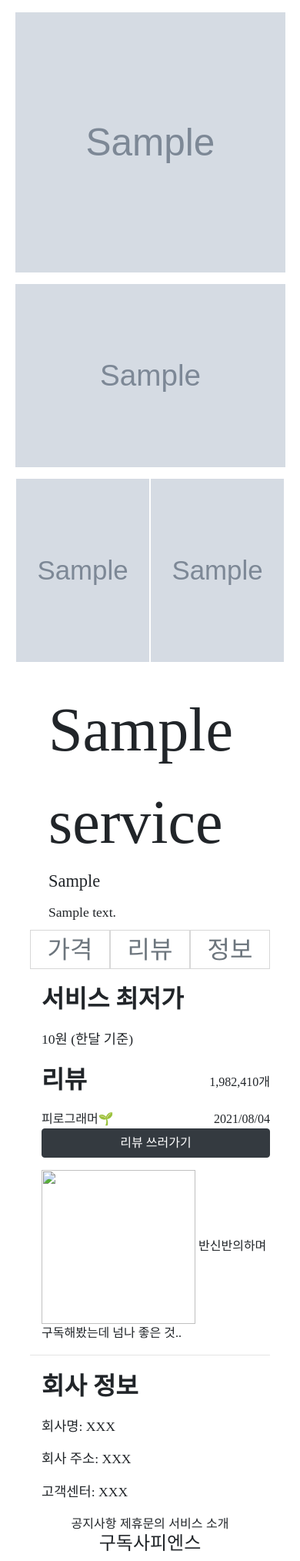
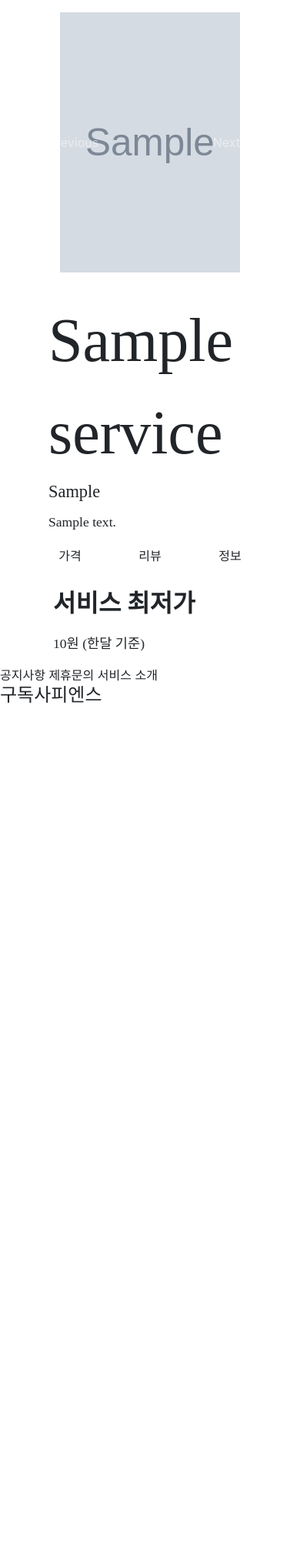
Before and after one commit to TEAM-GudokSapiens/Gudok_Sapiens, a Django app: page /services/detail/1/ in a window 390 px wide. Shown: the part 96-2124 px from the top of the page at 77% size. After the commit the page ends 1009 px from the top, so only its background shows below. Run offline with Django 3.2, Linux system fonts and the light colour scheme; tables that the repository leaves empty hold one stand-in row (values such as "Sample post"); grey boxes marked "Sample" are stand-in pictures; some libraries are stand-ins or nearby versions; some web fonts are replaced.

Commit message:
Design: [헤더 반응형 완성 // 서비스 디테일 푸터 오류 해결]

```diff
--- a/config/templates/header.html
+++ b/config/templates/header.html
@@ -8,41 +8,22 @@
     aria-controls="navbarCollapse" aria-expanded="false" aria-label="Toggle navigation">
     <span class="navbar-toggler-icon"></span>
   </button>
-  <div class="top-header-links collapse navbar-collapse justify-content-end " id="navbarCollapse">
+  <div class="top-header-links collapse navbar-collapse justify-content-end" id="navbarCollapse">
     <a class="d-block nav-link text-dark" href="">홈</a><!-- 홈 -->
     <a class="d-block nav-link hover text-dark" href="">커뮤니티</a><!-- 커뮤니티 -->
-    <div class="navbar-brand d-flex justify-content-between ">
-      <a class="nav-link hover text-dark under-nav" href="">나에게 맞는 서비스찾기</a><!-- 나에게맞는서비스찾기 -->
-      <span>
+    <div class="navbar-brand d-flex justify-content-between bottom-hedaer-links">
+      <a class="nav-link hover text-dark" href="">나에게 맞는 서비스찾기</a><!-- 나에게맞는서비스찾기 -->
       {% if user.is_authenticated %}
       <!--로그인상태-->
+      <a href="{% url 'users:detail' user.id %}"
+      class="btn btn-outline-dark rounded-pill col-3 d-flex flex-column justify-content-center align-items-center ml-3 user-info">유저정보</a>
       <a href="{% url 'users:logout' %}"
-          class="btn btn-outline-dark rounded-pill col-3 d-flex flex-column justify-content-center align-items-center ml-3">로그아웃</a>
-        <a href="{% url 'users:detail' user.id %}"
-          class="btn btn-outline-dark rounded-pill col-3 d-flex flex-column justify-content-center align-items-center ml-3">유저정보</a>
+        class="btn btn-outline-dark rounded-pill col-3 d-flex flex-column justify-content-center align-items-center ml-2 mr-5 logout">로그아웃</a>
       {% else %}
       <!--로그아웃상태-->
       <a href="{% url 'users:login' %}"
-          class="btn btn-outline-dark rounded-pill col-10 d-flex flex-column justify-content-center align-items-center ml-3">로그인</a>
+        class="btn btn-outline-dark rounded-pill col-4 d-flex flex-column justify-content-center align-items-center ml-3">로그인</a>
       {% endif %}
-      </span>
     </div>
   </div>
 </div>
-
-
-{% comment %}
-<div class="navbar">
-  <a href="">전체보기</a><!-- 전체보기 -->
-  <a href="">라이프스타일</a><!-- 라이프스타일 -->
-  <a href="{% url 'services:foods_list' %}">음식</a><!-- 음식 -->
-  <a href="">음식</a>
-  <a href="">컨텐츠</a><!-- 컨텐츠 -->
-  <a href="">뉴스레터</a><!-- 뉴스레터 -->
-  <form action="" method="post">
-    {% csrf_token %}
-    {{ form.as_table }}
-    <input type="submit" value="검색" class="btn btn-primary btn-sm">
-  </form>
-</div>
-{% endcomment %}
--- a/services/templates/services/detail.html
+++ b/services/templates/services/detail.html
@@ -1,10 +1,38 @@
 {% extends "base.html" %}
 {% block content %}
-<div class="d-flex justify-content-center main-part">
+<div class="d-flex justify-content-center">
     <div class="detail-container mt-3">
         <div class="img-container d-flex justify-content-around">
             <div class="main-img-container">
-                <img src="{{ service.img1.url }}" class="main-img" />
+                <img src="{{ service.img1.url }}" class="main-img"/>
+
+                <!-- carousel -->
+                <div id="carouselControls" class="carousel slide" data-bs-ride="carousel">
+                    <div class="carousel-inner">
+                      <div class="carousel-item active">
+                        <img src="{{ service.img1.url }}"/>
+                      </div>
+                      <div class="carousel-item">
+                        <img src="{{ service.img2.url }}"/>
+                      </div>
+                      <div class="carousel-item">
+                        <img src="{{ service.img3.url }}"/>
+                      </div>
+                      <div class="carousel-item">
+                        <img src="{{ service.img4.url }}"/>
+                      </div>
+                    </div>
+                    <button class="carousel-control-prev btn" data-bs-target="#carouselControls" data-bs-slide="prev">
+                        <span class="carousel-control-prev-icon" aria-hidden="true"></span>
+                        <span class="visually-hidden">Previous</span>
+                      </button>
+                      <button class="carousel-control-next btn" data-bs-target="#carouselControls" data-bs-slide="next">
+                        <span class="carousel-control-next-icon" aria-hidden="true"></span>
+                        <span class="visually-hidden">Next</span>
+                      </button>
+                  </div>
+                <!-- carousel end -->
+
             </div>
             <div class="img-sub-container d-flex flex-column">
                 <div>
@@ -26,35 +54,44 @@
                     <div class="service-intro">{{service.intro}}</div>
                     <div class="service-content">{{service.content}}</div>
                 </div>
-            <div class="page-menu d-flex justify-content-around">
-                <div class=""><a href="" class="text-secondary">가격</a></div>
-                <div class=""><a href="" class="text-secondary">리뷰</a></div>
-                <div class=""><a href="" class="text-secondary">정보</a></div>
-            </div>
+                <!-- tab -->
+                <ul class="nav nav-pills mb-3 d-flex justify-content-around" id="pills-tab" role="tablist">
+                    <li class="nav-item col-4" role="presentation">
+                        <button  class="nav-link active btn col-12" id="pills-home-tab" data-bs-toggle="pill" data-bs-target="#pills-home" role="tab" aria-controls="pills-home" aria-selected="true">가격
+                        </button>
+                    </li>
+                    <li class="nav-item col-4" role="presentation">
+                        <button class="nav-link btn col-12" id="pills-profile-tab" data-bs-toggle="pill" data-bs-target="#pills-profile" role="tab" aria-controls="pills-profile" aria-selected="false">리뷰</button>
+                    </li>
+                    <li class="nav-item col-4" role="presentation">
+                        <button class="nav-link btn col-12" id="pills-contact-tab" data-bs-toggle="pill" data-bs-target="#pills-contact" role="tab" aria-controls="pills-contact" aria-selected="false">정보</button>
+                    </li>
+                </ul>
+                <div class="tab-content" id="pills-tabContent">
+                    <div class="tab-pane fade show active" id="pills-home" role="tabpanel" aria-labelledby="pills-home-tab">
                         <div class="price-tab">
                             <div class="tab-title">서비스 최저가</div>
                             <p class="tab-content">{{service.price}}원 (한달 기준)</p>
                         </div>
-
+                    </div>
+                    <div class="tab-pane fade" id="pills-profile" role="tabpanel" aria-labelledby="pills-profile-tab">
                         <div class="review-tab">
                             <div class="tab-title d-inline">리뷰</div>
                             <div class="review-count d-inline">1,982,410개</div>
                             <div class="review-content">
                                 <div class="title-block mb-3">
-                        <div>
-                            <span>피로그래머🌱</span>
-                            <span class="review-date">2021/08/04</span>
-                        </div>
-                        <a href="{% url 'reviews:create' %}"><div class="btn btn-dark col-12">리뷰 쓰러가기</div></a>
+                                    <div class="d-inline">피로그래머🌱</div>
+                                    <div class="review-date d-inline">2021/08/04</div>
                                 </div>
                                 <div class="content-block">
-                        <img src="{{ service.img.url }}" class="review-img" />
+                                    <img src="{{ service.img1.url }}" class="review-img" />
                                     <p class="d-inline">반신반의하며 구독해봤는데 넘나 좋은 것..</p>
                                 </div>
                             </div>
                             <hr>
                         </div>
-
+                    </div>
+                    <div class="tab-pane fade" id="pills-contact" role="tabpanel" aria-labelledby="pills-contact-tab">
                         <div class="info-tab">
                             <div class="tab-title">회사 정보</div>
                             <p class="tab-content">회사명: XXX</p>
@@ -62,6 +99,10 @@
                             <p class="tab-content">고객센터: XXX</p>
                         </div>
                     </div>
+                </div>
+
+                <!-- tabend -->
+
         </div>
         <div class="fixing-box">
             <div class="keywords">
@@ -78,6 +119,5 @@
             </div>
         </div>
     </div>
-
-
+</div>
 {% endblock %}
--- a/static/base.css
+++ b/static/base.css
@@ -1,25 +1,28 @@
+@import url("./reset.css");
+@import url("./font.css");
+
+.nav-link.btn {
+  background-color: white !important;
+  color: inherit !important;
+}
+.nav-link.btn:active,
+.nav-link.btn:hover,
+.nav-link.btn:focus {
+  color: white !important;
+  background-color: rgb(203, 105, 228) !important;
+  border-color: rgb(203, 105, 228) !important;
+  box-shadow: 10px 10px 2px 1px rgba(0, 0, 255, .2) !important;
+}
+
 .service-container {
   width: 35vw;
   font-family: "GmarketSansTTFLight";
-  /* border: 1px solid rgb(215, 215, 215); */
+  max-height: fit-content;
   margin-top: 13px;
-  max-height: fit-content;
 }
-.page-menu div {
-  width: 100vw;
-  text-align: center;
-  height: 6vh;
-  line-height: 6vh;
-  font-size: 2em;
-  border: 1px solid rgb(215, 215, 215);
-}
-.page-menu a {
-  text-decoration: none; /* 링크의 밑줄 제거 */
-  color: inherit; /* 링크의 색상 제거 */
-}
-.page-menu a:hover {
-  text-decoration: none; /* 링크의 밑줄 제거 */
-}
+/* .nav-link: {
+  background-color: aquamarine;
+} */
 .service-name {
   font-size: 5rem;
 }
@@ -63,24 +66,19 @@
   height: 40vh;
 }
 
-.footer-container {
-  text-align: center;
-}
-
 .fixing-box {
   font-family: "KOTRA_SONGEULSSI";
   /* border: 1px solid rgb(215, 215, 215); */
   width: 23.8vw;
   height: auto;
   position: fixed;
-  top: 53%;
+  top: 65%;
   right: 20.2%;
   padding: 10px 20px;
   /* min-width: fit-content; */
 }
 /* font-size: 1.5em; */
-@import url("./reset.css");
-@import url("./font.css");
+
 
 /* .top-header {
   margin: 1rem 0 0 1rem;
@@ -88,7 +86,7 @@
 
 .top-header-title {
   text-decoration: none !important;
-  font-family: 'KOTRA_SONGEULSSI';
+  font-family: "KOTRA_SONGEULSSI";
   font-size: 2rem;
 }
 
@@ -101,15 +99,11 @@
   .top-header-title {
     font-size: 1.5rem;
   }
-  .top-header-links,
-  .under-nav {
+  .top-header-links a {
     font-size: 0.8rem;
   }
   .service-container {
     width: 80vw;
-  }
-  .img-container {
-    width: 100vw;
   }
   .fixing-box {
     display: none;
@@ -119,36 +113,70 @@
     flex-direction: column;
     align-items: center;
   }
+
   .main-img-container {
     width: 90%;
     padding-bottom: 15px;
   }
   .img-container {
+    width: 90vw;
     flex-direction: column;
     align-items: center;
     height: auto;
   }
-  .sub-img-container {
+  .img-sub-container {
     height: auto;
   }
-  .img-sub-container {
-    width: 90vw;
+  .img-sub-container div,
+  .sub-img div {
+    /* width: 90vw;
+    height: auto; */
+    display: none;
+  }
+  .sub-img {
     height: auto;
   }
   .service-content {
     font-size: 1rem;
-    overflow-y: scroll;
   }
-  .sub-img,
-  .second-img {
-    padding: 0px 0px 15px 0px;
-    height: 30vh;
+  .carousel-item img {
+    height: 40vh;
+    /* width: 90vw; */
   }
 }
 @media screen and (max-width: 1150px) {
   .service-content {
     font-size: 1.1rem;
   }
+
+  .img-sub-container {
+    height: 0px;
+    width: 0px;
+  }
+  .img-sub-container div,
+  .sub-img div {
+    /* width: 90vw;
+    height: auto; */
+    display: none;
+  }
+  .sub-img {
+    height: auto;
+  }
+  .main-img-container {
+    width: auto;
+  }
+  .main-img {
+    display: none;
+  }
+}
+@media screen and (min-width: 1150px) {
+  .carousel {
+    display: none;
+  }
+}
+.carousel-item img {
+  height: 40vh;
+  width: 60vw;
 }
 .keywords {
   margin: 10px 0px;
@@ -195,19 +223,19 @@
   margin: 15px 0px 5px 15px;
 }
 
-
 .forms {
   margin: 3rem auto;
-  font-family: 'GmarketSansTTFMedium';
+  font-family: "GmarketSansTTFMedium";
 }
 
 .form-logo {
   margin-bottom: 3rem;
-  font-family: 'GmarketSansTTFMedium';
+  font-family: "GmarketSansTTFMedium";
   font-size: 1.6rem;
 }
 
-.social-login1, .social-login2 {
+.social-login1,
+.social-login2 {
   display: block;
   margin-top: 2rem;
   margin-left: 1rem;
--- a/static/reset.css
+++ b/static/reset.css
@@ -1,43 +1,29 @@
-html, body, div, span, applet, object, iframe,
-h1, h2, h3, h4, h5, h6, p, blockquote, pre,
-a, abbr, acronym, address, big, cite, code,
-del, dfn, em, img, ins, kbd, q, s, samp,
-small, strike, strong, sub, sup, tt, var,
-b, u, i, center,
-dl, dt, dd, ol, ul, li,
-fieldset, form, label, legend,
-table, caption, tbody, tfoot, thead, tr, th, td,
-article, aside, canvas, details, embed,
-figure, figcaption, footer, header, hgroup,
-menu, nav, output, ruby, section, summary,
-time, mark, audio, video {
-	margin: 0;
-	padding: 0;
-	border: 0;
-	font-size: 100%;
-	font: inherit;
-	vertical-align: baseline;
+* {
+  box-sizing: border-box;
+  margin: 0;
 }
-/* HTML5 display-role reset for older browsers */
-article, aside, details, figcaption, figure,
-footer, header, hgroup, menu, nav, section {
-	display: block;
+
+
+a {
+  color: inherit;
+  text-decoration: none;
 }
-body {
-	line-height: 1;
+
+
+button:focus,
+button:active,
+input:focus,
+input:active,
+textarea:focus,
+textarea:active {
+  outline: none;
+  box-shadow: none;
 }
-ol, ul {
-	list-style: none;
+
+ul,
+ol,
+li {
+  list-style-type: none;
+  padding-left: 0;
+  margin-left: 0;
 }
-blockquote, q {
-	quotes: none;
-}
-blockquote:before, blockquote:after,
-q:before, q:after {
-	content: '';
-	content: none;
-}
-table {
-	border-collapse: collapse;
-	border-spacing: 0;
-}
```
Lines whose indentation alone changed are shown as unchanged.
